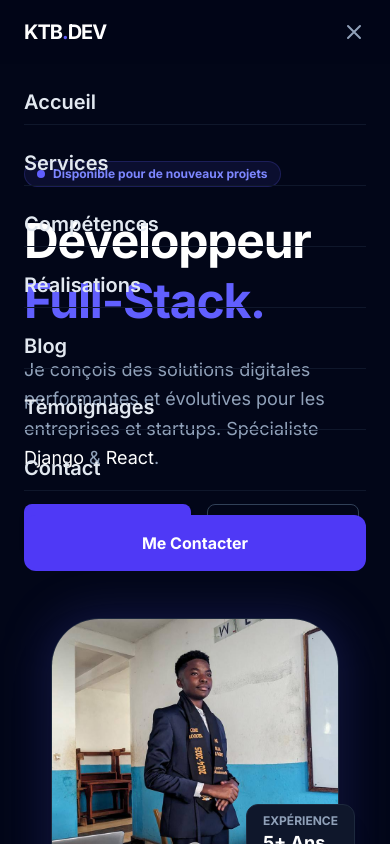
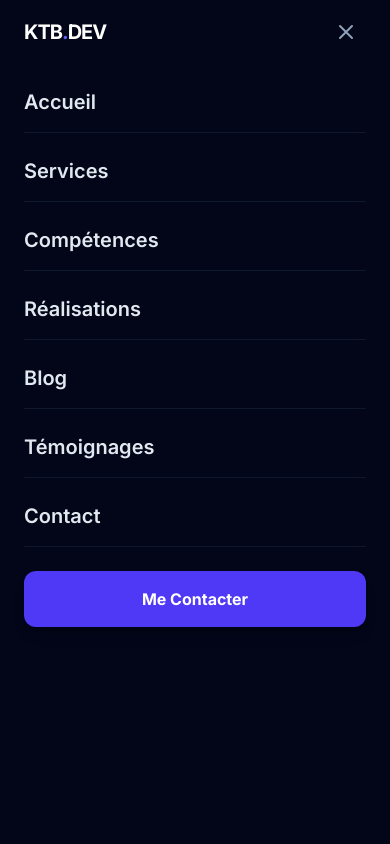
Before and after one commit to ktbm12/basereact, a React (Vite) app: page / in a window 390 px wide. Both pictures are taken after a click on the button "Toggle Menu". Shown: the top 844 px of the page. Built offline with nearby package versions, Linux system fonts and the light colour scheme.

Commit message:
update porte feuillr

```diff
--- a/src/components/Navbar.jsx
+++ b/src/components/Navbar.jsx
@@ -15,7 +15,7 @@ export default function Navbar() {
   ];
 
   return (
-    <nav className="fixed top-0 w-full z-50 bg-slate-950/80 backdrop-blur-md border-b border-slate-800">
+    <nav className={`fixed top-0 w-full z-50 transition-colors duration-300 ${isOpen ? 'bg-slate-950' : 'bg-slate-950/80 backdrop-blur-md'} border-b border-slate-800`}>
       <div className="max-w-7xl mx-auto px-6 h-16 flex justify-between items-center">
         {/* LOGO */}
         <a href="#home" className="text-xl font-bold text-white tracking-tighter">
@@ -44,7 +44,8 @@ export default function Navbar() {
         {/* Mobile Toggle Button */}
         <button
           onClick={() => setIsOpen(!isOpen)}
-          className="md:hidden text-slate-400 hover:text-white focus:outline-none"
+          className="md:hidden text-slate-400 hover:text-white focus:outline-none p-2"
+          aria-label="Toggle Menu"
         >
           {isOpen ? (
             <svg className="w-6 h-6" fill="none" stroke="currentColor" viewBox="0 0 24 24">
@@ -62,18 +63,18 @@ export default function Navbar() {
       <AnimatePresence>
         {isOpen && (
           <motion.div
-            initial={{ x: "100%" }}
-            animate={{ x: 0 }}
-            exit={{ x: "100%" }}
-            transition={{ type: "spring", damping: 25, stiffness: 200 }}
-            className="fixed inset-0 top-16 z-40 bg-slate-950 md:hidden flex flex-col p-6 space-y-6"
+            initial={{ opacity: 0, y: -10 }}
+            animate={{ opacity: 1, y: 0 }}
+            exit={{ opacity: 0, y: -10 }}
+            transition={{ duration: 0.2 }}
+            className="fixed inset-0 top-16 z-50 bg-slate-950 md:hidden flex flex-col p-6 space-y-6 h-screen overflow-y-auto"
           >
             {menuItems.map((item) => (
               <a
                 key={item.name}
                 href={item.href}
                 onClick={() => setIsOpen(false)}
-                className="text-xl font-semibold text-slate-200 hover:text-indigo-500 border-b border-slate-900 pb-2"
+                className="text-xl font-semibold text-slate-200 hover:text-indigo-500 border-b border-slate-900 pb-4"
               >
                 {item.name}
               </a>
@@ -81,7 +82,7 @@ export default function Navbar() {
             <a
               href="#contact"
               onClick={() => setIsOpen(false)}
-              className="w-full py-4 bg-indigo-600 text-center text-white font-bold rounded-xl"
+              className="w-full py-4 bg-indigo-600 text-center text-white font-bold rounded-xl shadow-lg"
             >
               Me Contacter
             </a>
```
